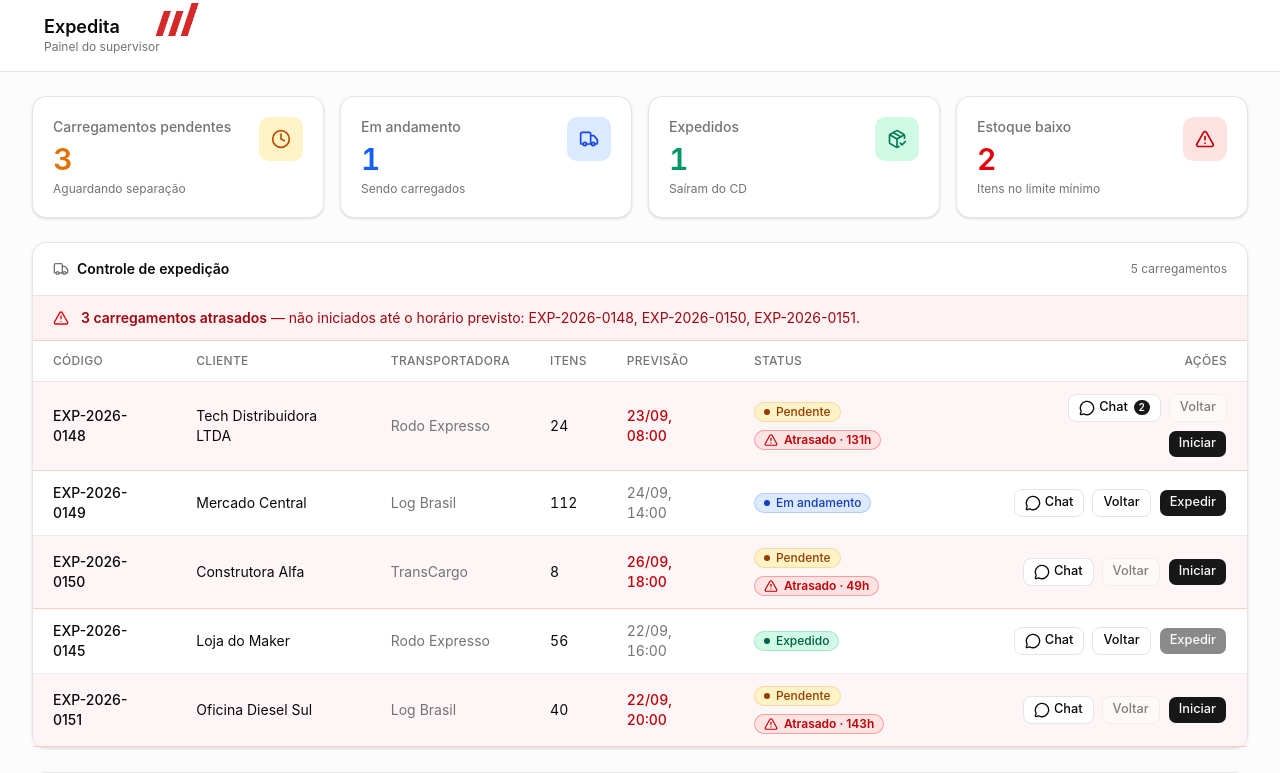
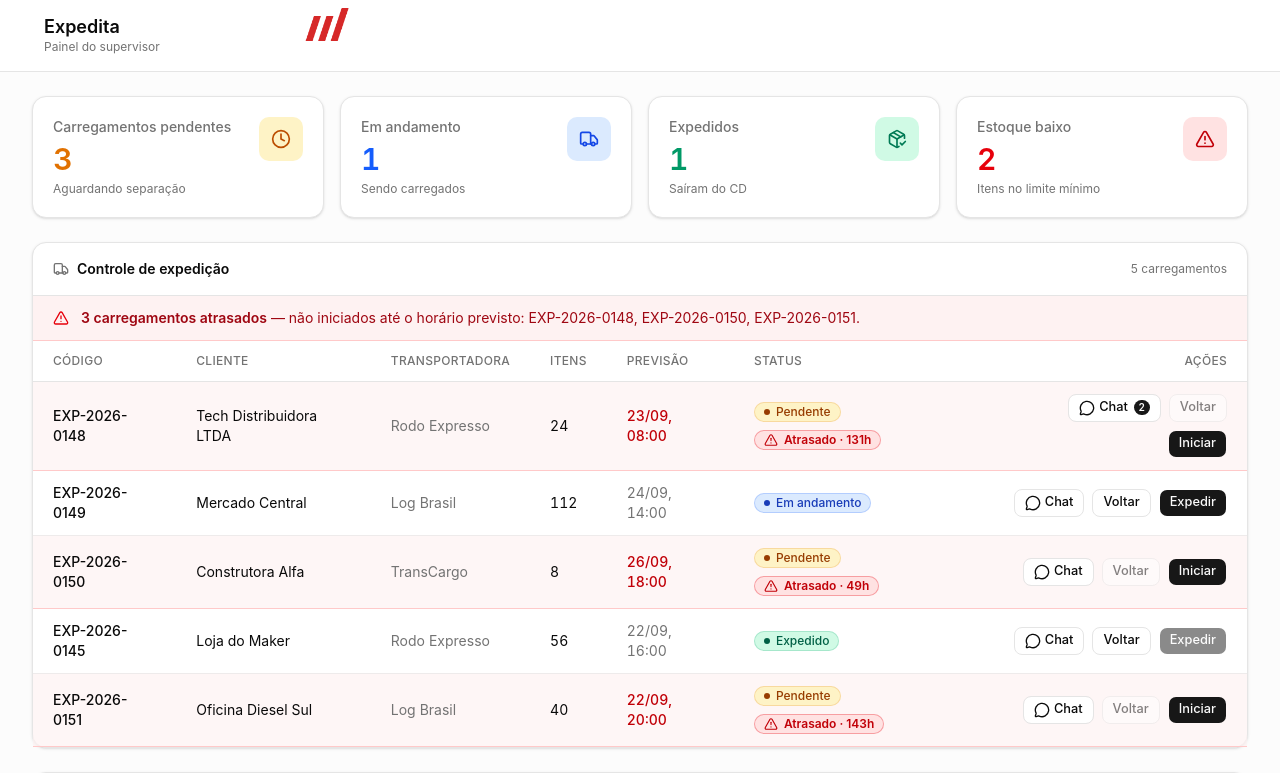
Before and after one commit to delfinog-dot/teste-1-v0, a Next.js app: page / in a window 1280 px wide. Shown: the top 773 px of the page. Built offline with nearby package versions, Linux system fonts and the light colour scheme.

Commit message:
atualização 6 do tamanho da logo

```diff
--- a/app/globals.css
+++ b/app/globals.css
@@ -96,9 +96,9 @@
   max-height: 50px; /* Garante que a imagem ocupe toda a altura do container sem distorcer */
   object-fit: contain;
   position: absolute;
-  left: 150px; /* Ajuste conforme necessário para centralizar a imagem */
+  left: 300px; /* Ajuste conforme necessário para centralizar a imagem */
   bottom: 25px; /* Alinha a parte inferior da imagem com a parte inferior do container */
-  top: 0; /* Garante que a imagem ocupe toda a altura do container */
+  top: 5px; /* Garante que a imagem ocupe toda a altura do container */
   right: 150px; /* Ajuste conforme necessário para centralizar a imagem */
 }
 
```
